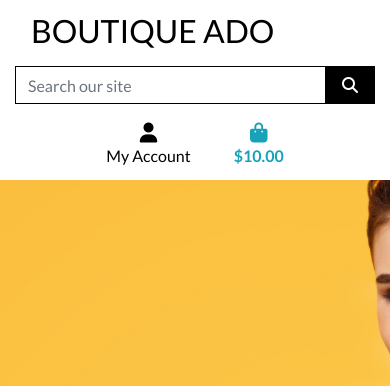
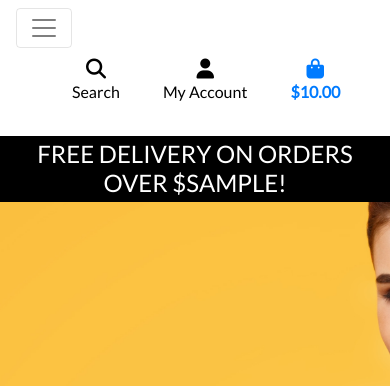
Before and after one commit to flisanp/boutique_ado_v1, a Django app: template templates/base.html in a window 390 px wide. Shown: the top 386 px of the page. Run offline with Django 3.2, Linux system fonts and the light colour scheme; the template is opened without the code that fills it: most values are stand-ins (such as "Sample title", 1, 10 or a date in 2020); some libraries are stand-ins or nearby versions.

Commit message:
added mobile header and main navbar

```diff
--- a/static/css/base.css
+++ b/static/css/base.css
@@ -55,6 +55,10 @@ body {
     border: 1px solid black !important;
 }
 
+.bg-black {
+    background: #000 !important;
+}
+
 /* -------------------------------- Media Queries */
 
 /* Slightly larger container on xl screens */
--- a/templates/base.html
+++ b/templates/base.html
@@ -15,7 +15,7 @@
 
     {% block corecss %}
          <link rel="stylesheet" href="https://stackpath.bootstrapcdn.com/bootstrap/4.4.1/css/bootstrap.min.css" integrity="sha384-Vkoo8x4CGsO3+Hhxv8T/Q5PaXtkKtu6ug5TOeNV6gBiFeWPGFN9MuhOf23Q9Ifjh" crossorigin="anonymous">
-         <link href="https://fonts.googleapis.com/css2?family=Lato:ital,wght@0,100;0,300;0,400;0,700;0,900;1,100;1,300;1,400;1,700;1,900&display=swap" rel="stylesheet">
+         <link rel="stylesheet" href="https://fonts.googleapis.com/css?family=Lato&display=swap">
          <link rel="stylesheet" href="{% static 'css/base.css' %}">
 
     {% endblock %}
@@ -37,10 +37,10 @@
   </head>
   <body>
     <header class="container-fluid fixed-top">
-      <div id="topnav" class="row bg-white pt-lg-2 d-lg-flex">
+      <div id="topnav" class="row bg-white pt-lg-2 d-none d-lg-flex">
         <div class="col-12 col-lg-4 my-auto py-1 py-lg-0 text-center text-lg-left">
           <a href="{% url 'home' %}" class="nav-link main-logo-link">
-            <h2 class="logo-font text-black my-0"><strong></strong>Boutique</strong> Ado</h2>
+            <h2 class="logo-font text-black my-0"><strong>Boutique</strong> Ado</h2>
           </a>
         </div>
         <div class="col-12 col-lg-4 my-auto py-1 py-lg-0">
@@ -98,6 +98,20 @@
           </ul>
         </div>
       </div>
+      <div class="row bg-white">
+        <nav class="navbar navbar-expand-lg navbar-light w-100">
+          <button class="navbar-toggler" type="button" data-toggle="collapse" data-target="#main-nav" aria-controls="main-nav" aria-expanded="false" aria-label="Toggle navigation">
+              <span class="navbar-toggler-icon"></span>
+          </button>
+          {% include 'includes/mobile-top-header.html' %}
+          {% include 'includes/main-nav.html' %}
+      </nav>
+      </div>
+      <div id="delivery-banner" class="row text-center">
+        <div class="col bg-black text-white">
+            <h4 class="logo-font my-1">Free delivery on orders over ${{ free_delivery_threshold }}!</h4>
+        </div>
+    </div>
     </header>
 
     {% if messages %}
--- /dev/null
+++ b/templates/includes/mobile-top-header.html
@@ -0,0 +1,58 @@
+<ul>
+  <li class="list-inline-item">
+    <a class="text-black nav-link d-block d-lg-none" href="#" id="mobile-search" data-toggle="dropdown" aria-haspopup="true" aria-expanded="false">
+        <div class="text-center">
+            <div><i class="fas fa-search fa-lg"></i></div>
+            <p class="my-0">Search</p>
+        </div>
+    </a>
+    <div class="dropdown-menu border-0 w-100 p-3 rounded-0 my-0" aria-labelledby="mobile-search">
+        <form class="form" method="GET" action="">
+            <div class="input-group w-100">
+                <input class="form-control border border-black rounded-0" type="text" name="q" placeholder="Search our site">
+                <div class="input-group-append">
+                    <button class="form-control form-control btn btn-black border border-black rounded-0" type="submit">
+                        <span class="icon">
+                            <i class="fas fa-search"></i>
+                        </span>
+                    </button>
+                </div>
+            </div>
+        </form>
+    </div>
+</li>
+<li class="list-inline-item dropdown">
+    <a class="text-black nav-link d-block d-lg-none" href="#" id="user-options" data-toggle="dropdown" aria-haspopup="true" aria-expanded="false">
+        <div class="text-center">
+            <div><i class="fas fa-user fa-lg"></i></div>
+            <p class="my-0">My Account</p>
+        </div>
+    </a>
+    <div class="dropdown-menu border-0" aria-labelledby="user-options">
+        {% if request.user.is_authenticated %}
+            {% if request.user.is_superuser %}
+                <a href="{% url 'account_logout' %}" class="dropdown-item">Product Management</a>
+            {% endif %}
+            <a href="" class="dropdown-item">My Profile</a>
+            <a href="{% url 'account_logout' %}" class="dropdown-item">Logout</a>
+        {% else %}
+            <a href="{% url 'account_signup' %}" class="dropdown-item">Register</a>
+            <a href="{% url 'account_login' %}" class="dropdown-item">Login</a>
+        {% endif %}
+    </div>
+</li>
+<li class="list-inline-item">
+    <a class="{% if grand_total %}text-primary font-weight-bold{% else %}text-black{% endif %} nav-link d-block d-lg-none" href="">
+        <div class="text-center">
+            <div><i class="fas fa-shopping-bag fa-lg"></i></div>
+            <p class="my-0">
+                {% if grand_total %}
+                    ${{ grand_total|floatformat:2 }}
+                {% else %}
+                    $0.00
+                {% endif %}
+            </p>
+        </div>
+    </a>
+  </li>
+</ul>
```
Also changed, not shown: templates/includes/main-nav.html (added, +50 -0 lines).
